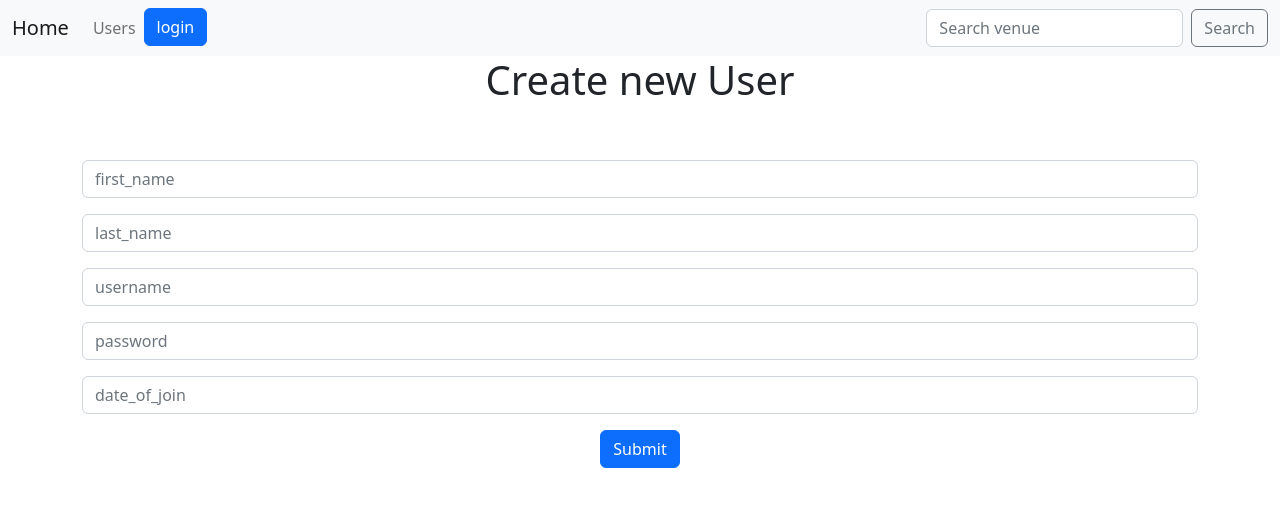
After one commit to MaxDePro/test_task, a Django app: page /create_user in a window 1280 px wide. The commit adds this page. Shown: the top 507 px of the page. Run offline with Django 4.2, Linux system fonts and the light colour scheme.

Commit message:
created to add new user forms and realize csv loader

```diff
--- /dev/null
+++ b/user_data/forms.py
@@ -0,0 +1,24 @@
+from .models import *
+from django import forms
+
+from django.forms import ModelForm
+
+
+class UsersForm(ModelForm):
+    class Meta:
+        model = Users
+        fields = ('first_name', 'last_name', 'username', 'password', 'date_of_join')
+        labels = {
+            'first_name': '',
+            'last_name': '',
+            'username': '',
+            'password': '',
+            'date_of_join': '',
+        }
+        widgets = {
+            'first_name': forms.TextInput(attrs={'class': 'form-control', 'placeholder': 'first_name'}),
+            'last_name': forms.TextInput(attrs={'class': 'form-control', 'placeholder': 'last_name'}),
+            'username': forms.TextInput(attrs={'class': 'form-control', 'placeholder': 'username'}),
+            'password': forms.TextInput(attrs={'class': 'form-control', 'placeholder': 'password'}),
+            'date_of_join': forms.TextInput(attrs={'class': 'form-control', 'placeholder': 'date_of_join'}),
+        }
--- a/user_data/models.py
+++ b/user_data/models.py
@@ -2,14 +2,14 @@ from django.db import models
 
 
 class Users(models.Model):
-    first_name = models.CharField('User first Name', max_length=120, blank=True)
-    last_name = models.CharField('User last Name', max_length=120, blank=True)
+    first_name = models.CharField('User first Name', max_length=120)
+    last_name = models.CharField('User last Name', max_length=120)
     username = models.CharField('Username', max_length=120, blank=True)
     password = models.CharField('User password', max_length=20, blank=True)
-    date_of_join = models.DateTimeField(auto_now_add=True)
+    date_of_join = models.CharField(max_length=100)
 
     def __str__(self):
         return self.username
 
-    # class Meta:
-    #     db_table = "user_data_users"
+    class Meta:
+        db_table = "user_data_users"
--- /dev/null
+++ b/user_data/templates/user_data/create_user.html
@@ -0,0 +1,19 @@
+{% extends 'user_data/main.html' %}
+
+{% block content %}
+<center>
+    {% if submitted %}
+        New user was succesful added!!!
+    {% else %}
+    <h1>Create new User</h1>
+    <br>
+    <br>
+    <form action="" method="post">
+        {% csrf_token %}
+        {{ form.as_p }}
+        <button type="submit" class="btn btn-primary">Submit</button>
+    </form>
+    {% endif %}
+</center>
+
+{% endblock %}
--- a/user_data/templates/user_data/navbar.html
+++ b/user_data/templates/user_data/navbar.html
@@ -16,6 +16,12 @@
           </li>
           <li class="nav-item">
             <a class="nav-link" href="{% url 'user_to_xml' %}">Collect user data to xml</a>
+          </li>
+          <li class="nav-item">
+            <a class="nav-link" href="{% url 'csv_file' %}">Upload csv_file</a>
+          </li>
+          <li class="nav-item">
+            <a class="nav-link" href="{% url 'create_user' %}">Create user</a>
           </li>
 
         {% endif %}
--- a/user_data/templates/user_data/users.html
+++ b/user_data/templates/user_data/users.html
@@ -3,7 +3,7 @@
 {% block content %}
 <h1>Users: </h1>
     {% for user_data in users %}
-        username : {{ user }}
+        username : {{ user_data.username }}
         <ul>
             <li>
                 user first name : {{ user_data.first_name }}
--- a/user_data/templates/user_data/xml.html
+++ /dev/null
@@ -1,5 +0,0 @@
-{% extends 'user_data/main.html' %}
-
-{% block content %}
-{{ data }}
-{% endblock %}
--- a/user_data/urls.py
+++ b/user_data/urls.py
@@ -8,4 +8,7 @@ urlpatterns = [
     path('logout_user', logout_user, name='logout_user'),
     path('user_to_csv', user_to_csv, name='user_to_csv'),
     path('user_to_xml', user_to_xml, name='user_to_xml'),
+    path('csv_file', csv_upload, name='csv_file'),
+    # path('xml_file', xml_upload, name='xml_file'),
+    path('create_user', create_user, name='create_user'),
 ]
--- a/user_data/views.py
+++ b/user_data/views.py
@@ -1,13 +1,43 @@
-import csv
+import csv, io
+import xml
 
+from .forms import UsersForm
 from django.contrib import messages
 from django.contrib.auth import authenticate, login, logout
-from django.http import HttpResponse
+from django.http import HttpResponse, HttpResponseRedirect
 from django.shortcuts import render, redirect
-
+import re
 from .models import *
 from django.core import serializers
 from .resources import UsersResources
+
+
+def csv_upload(request):
+    template = 'user_data/csv_upload.html'
+    prompt = {
+        'order': 'Order of csv must contain username, password and join date'
+    }
+
+    if request.method == 'GET':
+        return render(request, template, prompt)
+
+    csv_file = request.FILES['file']
+
+    if not csv_file.name.endswith('.csv'):
+        messages.error(request, 'This is not csv file pick another one')
+
+    data_set = csv_file.read().decode('UTF-8')
+    io_string = io.StringIO(data_set)
+    next(io_string)
+
+    for column in csv.reader(io_string, delimiter=',', quotechar='|'):
+        (_, created) = Users.objects.update_or_create(
+            username=column[0],
+            password=column[1],
+            date_of_join=column[2]
+            )
+    context = {}
+    return render(request, template, context)
 
 
 def user_to_xml(request):
@@ -43,6 +73,21 @@ def user_to_csv(request):
     return response
 
 
+def create_user(request):
+    submitted = False
+    if request.method == 'POST':
+        form = UsersForm(request.POST)
+        if form.is_valid():
+            form.save()
+            return HttpResponseRedirect('?submitted=True')
+    else:
+        form = UsersForm
+        if 'submitted' in request.GET:
+            submitted = True
+
+    return render(request, 'user_data/create_user.html', context={'form': form, 'submitted': submitted})
+
+
 def logout_user(request):
     logout(request)
     messages.success(request, 'You were logout!')
```
Also changed, not shown: user_data/templates/user_data/csv_file.html (deleted, +0 -7 lines), user_data/templates/user_data/csv_upload.html (added, +20 -0 lines), user_data/templates/user_data/home.html (+10 -1 lines), db.sqlite3, user_data/migrations/0004_alter_users_date_of_join_alter_users_table.py (added), user_data/migrations/0005_alter_users_date_of_join.py (added), user_data/migrations/0006_alter_users_date_of_join.py (added), user_data/migrations/0007_alter_users_date_of_join.py (added), user_data/migrations/0008_alter_users_first_name_alter_users_last_name_and_more.py (added), 1 other file.
